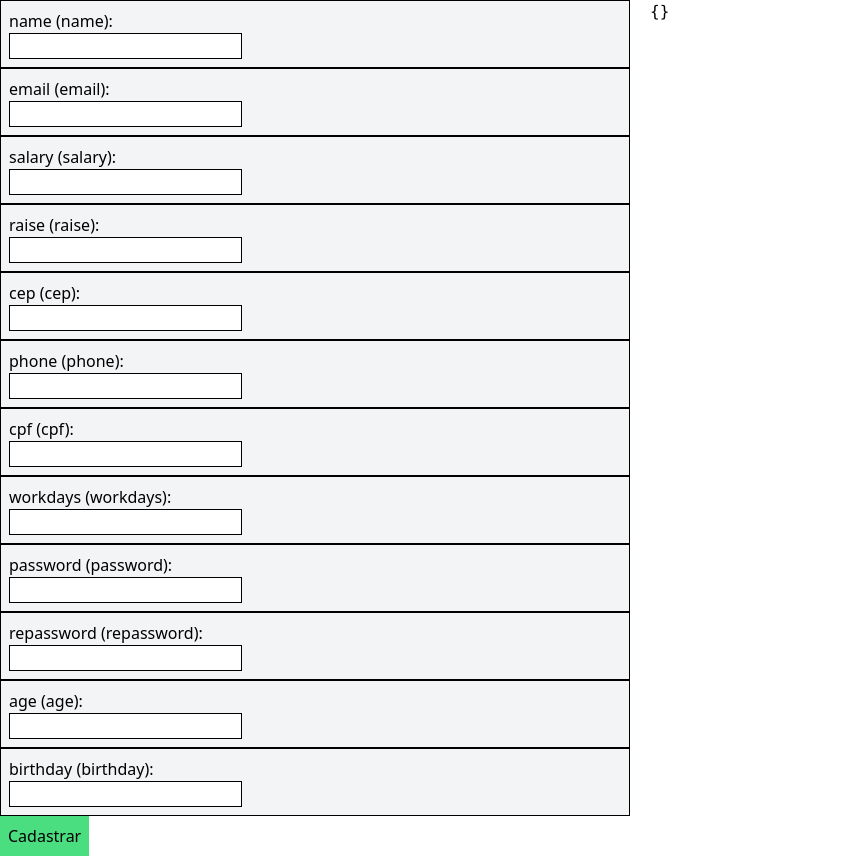
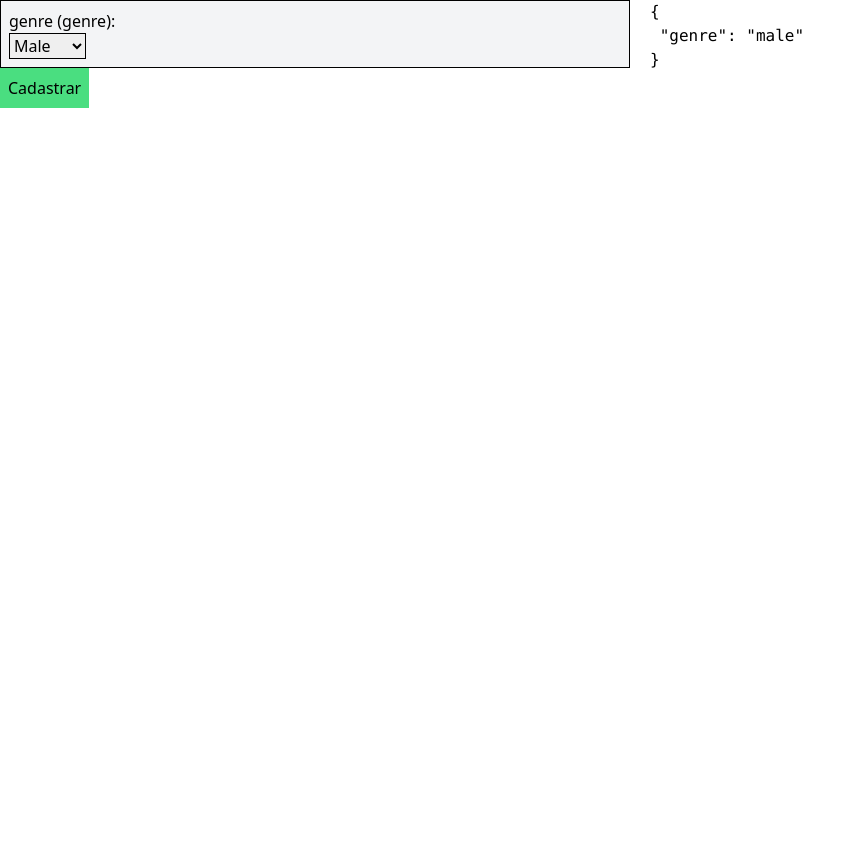
Before and after one commit to coffezilla/form-validation, a React (Vite) app in the folder my-app/: page / in a window 1280 px wide. Shown: the whole page, without its empty margins (0-865 px from the left). After the commit the page ends 800 px from the top, so only its background shows below. Built offline with nearby package versions, Linux system fonts and the light colour scheme.

Commit message:
feat: selectField custom

```diff
--- a/my-app/src/App.tsx
+++ b/my-app/src/App.tsx
@@ -4,6 +4,8 @@ import { SubmitHandler, useForm } from "react-hook-form";
 import { formSchema, TFormValues } from "./schemas/formAddUserSchema";
 
 import InputField from "./hooks/forms/InputField/InputField";
+import SelectField from "./hooks/forms/SelectField/SelectField";
+import { useEffect } from "react";
 
 function App() {
   const {
@@ -11,9 +13,13 @@ function App() {
     handleSubmit,
     watch,
     setValue,
+    reset,
     formState: { errors },
   } = useForm<TFormValues>({
     resolver: zodResolver(formSchema),
+    // defaultValues: {
+    //   genre: "Gay",
+    // },
   });
 
   // submit
@@ -22,11 +28,15 @@ function App() {
     console.log("data submitted", data);
   };
 
+  useEffect(() => {
+    reset({ genre: "male" });
+  }, [reset]);
+
   return (
     <>
       <div className="grid grid-cols-2 gap-5">
         <form onSubmit={handleSubmit(onSubmitAddUser)}>
-          <InputField register={register} errors={errors} field="name" />
+          {/* <InputField register={register} errors={errors} field="name" />
           <InputField register={register} errors={errors} field="email" />
           <InputField
             register={register}
@@ -85,8 +95,16 @@ function App() {
             field="birthday"
             maskInput={"DATE"}
             setValue={setValue}
+          /> */}
+          <SelectField
+            register={register}
+            errors={errors}
+            field="genre"
+            options={[
+              { value: "male", title: "Male" },
+              { value: "female", title: "Female" },
+            ]}
           />
-          {/* <InputField register={register} errors={errors} field="genre"  /> */}
           {/* <InputField register={register} errors={errors} field="agree" /> */}
           {/* <InputField register={register} errors={errors} field="theme" /> */}
           {/* <InputField register={register} errors={errors} field="description" /> */}
--- a/my-app/src/hooks/forms/InputField/InputField.tsx
+++ b/my-app/src/hooks/forms/InputField/InputField.tsx
@@ -1,4 +1,4 @@
-import { FieldErrors, UseFormRegister } from "react-hook-form";
+import { FieldErrors, UseFormRegister, UseFormSetValue } from "react-hook-form";
 import { TFormValues } from "../../../schemas/formAddUserSchema";
 import { memo } from "react";
 import { handleBlurMask, handleChangeMask } from "../utils.InputField";
@@ -9,7 +9,7 @@ interface IProps {
   field: keyof TFormValues;
   label?: string;
   placeholder?: string;
-  setValue?: any;
+  setValue?: UseFormSetValue<TFormValues>;
   maskInput?:
     | "DATE"
     | "NUMBER"
@@ -20,7 +20,7 @@ interface IProps {
     | "MONEY";
 }
 
-const InputField: React.FC<IProps> = ({
+const InputField = ({
   errors,
   field,
   register,
@@ -64,10 +64,6 @@ const InputField: React.FC<IProps> = ({
   if (maskInput === "PERCENTAGE") {
     inputProps.onBlur = (e) => handleBlurMask(e, setValue, "PERCENTAGE");
   }
-  // MONEY
-  if (maskInput === "MONEY") {
-    inputProps.onBlur = (e) => handleBlurMask(e, setValue, "MONEY");
-  }
   // NUMBER
   if (maskInput === "NUMBER") {
     inputProps.onBlur = (e) => handleBlurMask(e, setValue, "NUMBER");
--- /dev/null
+++ b/my-app/src/hooks/forms/SelectField/SelectField.tsx
@@ -0,0 +1,49 @@
+import { FieldErrors, UseFormRegister, UseFormSetValue } from "react-hook-form";
+import { TFormValues } from "../../../schemas/formAddUserSchema";
+import { memo } from "react";
+
+interface IProps {
+  register: UseFormRegister<TFormValues>;
+  errors: FieldErrors<TFormValues>;
+  field: keyof TFormValues;
+  label?: string;
+  placeholder?: string;
+  options?: { value: string; title: string }[];
+}
+
+const SelectField = ({
+  errors,
+  field,
+  register,
+  label = field,
+  placeholder = "",
+  options = [],
+}: IProps) => {
+  return (
+    <label className="block border border-black py-2 px-2 bg-gray-100">
+      <span className="block">
+        {label} ({field}):
+      </span>
+      <select
+        {...register(field)}
+        title={field}
+        id={field}
+        className="border border-black"
+      >
+        {placeholder && <option value="">{placeholder}</option>}
+        {options.map((selectOption: { value: string; title: string }) => {
+          return (
+            <option key={selectOption.value} value={selectOption.value}>
+              {selectOption.title}
+            </option>
+          );
+        })}
+      </select>
+      {errors[field as keyof TFormValues] && (
+        <p className="bg-red-400">{errors[field]?.message}</p>
+      )}
+    </label>
+  );
+};
+
+export default memo(SelectField);
--- /dev/null
+++ b/my-app/src/hooks/forms/SelectField/package.json
@@ -0,0 +1,3 @@
+{
+  "main": "SelectField.tsx"
+}
```
